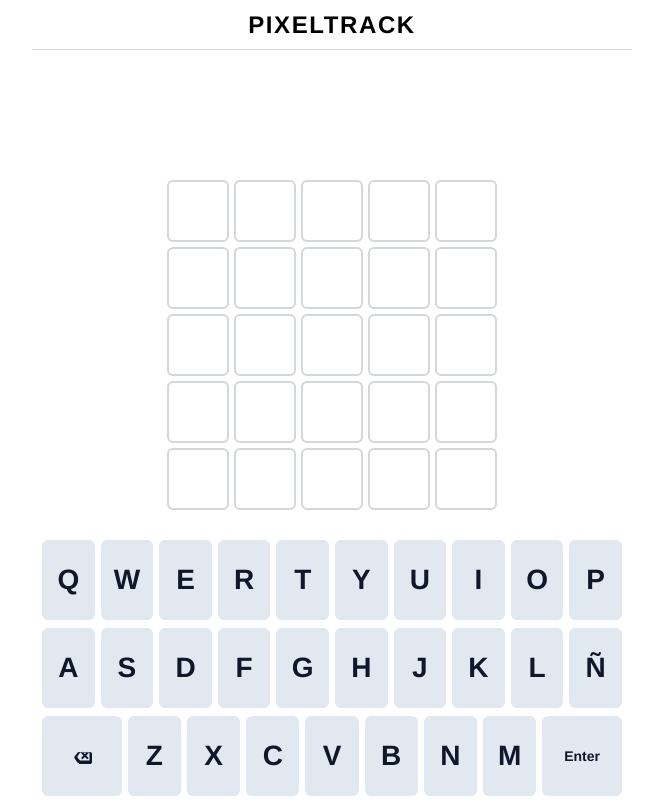
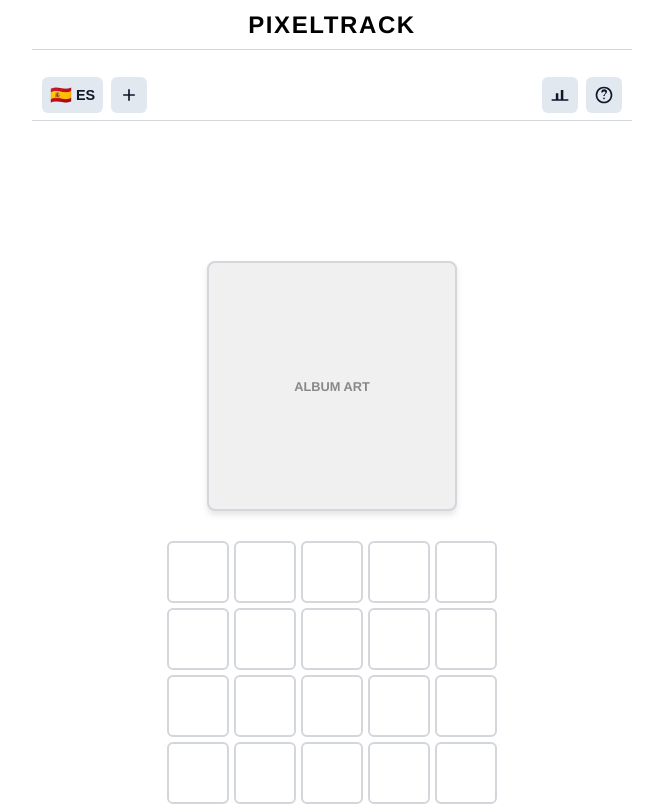
Before and after one commit to Diegoj97/PixelTrack, an Angular app: page /pixeltrack in a window 1280 px wide. Shown: the top 806 px of the page, without its empty margins (308-971 px from the left). Built offline with nearby package versions, Linux system fonts and the light colour scheme.

Commit message:
creado el navbar

```diff
--- /dev/null
+++ b/src/app/pixeltrack/components/album-image/album-image.component.css
@@ -0,0 +1,26 @@
+:host {
+  display: block;
+  width: 100%;
+  display: flex;
+  justify-content: center;
+  margin-bottom: 20px;
+}
+
+.album-container {
+  width: 250px;
+  height: 250px;
+  background-color: #f0f0f0;
+  border: 2px solid #d3d6da;
+  border-radius: 8px;
+  display: flex;
+  justify-content: center;
+  align-items: center;
+  box-shadow: 0 4px 6px rgba(0, 0, 0, 0.1);
+}
+
+.placeholder-image {
+  color: #888;
+  font-weight: bold;
+  text-transform: uppercase;
+  font-size: 0.8rem;
+}
--- /dev/null
+++ b/src/app/pixeltrack/components/album-image/album-image.component.html
@@ -0,0 +1,5 @@
+<div class="album-container">
+  <div class="placeholder-image">
+    <span>Album Art</span>
+  </div>
+</div>
--- /dev/null
+++ b/src/app/pixeltrack/components/navbar/navbar.component.css
@@ -0,0 +1,62 @@
+:host {
+  display: block;
+  width: 100%;
+  border-bottom: 1px solid #d3d6da;
+  background-color: #ffffff;
+}
+
+.navbar-container {
+  display: flex;
+  justify-content: space-between;
+  align-items: center;
+  height: 50px;
+  padding: 0 10px;
+  max-width: 600px;
+  margin: 0 auto;
+}
+
+.left-section, .right-section {
+  display: flex;
+  gap: 8px;
+  align-items: center;
+}
+
+.nav-btn {
+  background-color: #e2e8f0; /* Light blue-ish gray from image */
+  border: none;
+  border-radius: 6px;
+  cursor: pointer;
+  display: flex;
+  justify-content: center;
+  align-items: center;
+  padding: 0;
+  height: 36px;
+  min-width: 36px;
+  color: #0f172a;
+  transition: background-color 0.2s;
+}
+
+.nav-btn:hover {
+  background-color: #cbd5e1;
+}
+
+.icon-btn svg {
+  fill: currentColor;
+  width: 20px;
+  height: 20px;
+}
+
+.language-btn {
+  padding: 0 8px;
+  font-weight: bold;
+  font-size: 0.9rem;
+  gap: 4px;
+}
+
+.flag-icon {
+  font-size: 1.1rem;
+}
+
+.lang-text {
+  font-family: inherit;
+}
--- /dev/null
+++ b/src/app/pixeltrack/components/navbar/navbar.component.html
@@ -0,0 +1,33 @@
+<div class="navbar-container">
+  <div class="left-section">
+    <button class="nav-btn language-btn">
+      <span class="flag-icon">🇪🇸</span>
+      <span class="lang-text">ES</span>
+    </button>
+    <button class="nav-btn icon-btn" aria-label="Multiplayer">
+      <svg xmlns="http://www.w3.org/2000/svg" height="24" viewBox="0 -960 960 960" width="24">
+        <path d="M440-440H200v-80h240v-240h80v240h240v80H520v240h-80v-240Z"/>
+      </svg>
+    </button>
+  </div>
+
+  <div class="center-section">
+    <!-- Optional: Title could go here if needed, but user didn't ask for it in the navbar specifically,
+         though usually it's there. I'll leave it empty or put the title if the user wants to replace the header completely.
+         The user asked for a navbar component, I will assume it replaces the header title or sits above it.
+         Looking at the image, there is no title in the navbar row. -->
+  </div>
+
+  <div class="right-section">
+    <button class="nav-btn icon-btn" aria-label="Podium">
+      <svg xmlns="http://www.w3.org/2000/svg" height="24" viewBox="0 -960 960 960" width="24">
+        <path d="M280-280v-280h120v280H280Zm240 0v-440h120v440H520ZM80-200v-80h800v80H80Z"/>
+      </svg>
+    </button>
+    <button class="nav-btn icon-btn" aria-label="Help">
+      <svg xmlns="http://www.w3.org/2000/svg" height="24" viewBox="0 -960 960 960" width="24">
+        <path d="M480-280q17 0 28.5-11.5T520-320q0-17-11.5-28.5T480-360q-17 0-28.5 11.5T440-320q0 17 11.5 28.5T480-280Zm-36-154h74q0-33 7.5-52t42.5-52q26-26 41-49.5t15-56.5q0-56-41-86t-97-30q-57 0-92.5 30T342-618l66 26q5-18 22.5-39t53.5-21q32 0 48 17.5t16 38.5q0 20-14 37.5T506-520q-44 39-54 61.5T444-434Zm36 354q-83 0-156-31.5T197-197q-54-54-85.5-127T80-480q0-83 31.5-156T197-763q54-54 127-85.5T480-880q83 0 156 31.5T763-763q54 54 85.5 127T880-480q0 83-31.5 156T763-197q-54 54-127 85.5T480-80Zm0-80q134 0 227-93t93-227q0-134-93-227t-227-93q-134 0-227 93t-93 227q0 134 93 227t227 93Zm0-320Z"/>
+      </svg>
+    </button>
+  </div>
+</div>
--- a/src/app/pixeltrack/pages/pixeltrack-page/pixeltrack-page.css
+++ b/src/app/pixeltrack/pages/pixeltrack-page/pixeltrack-page.css
@@ -7,7 +7,7 @@
 
 .app-container {
   display: grid;
-  grid-template-rows: auto 1fr auto auto;
+  grid-template-rows: auto auto 1fr auto auto;
   height: 100%;
   max-width: 600px;
   margin: 0 auto;
@@ -32,12 +32,18 @@
 
 .game-board {
   display: flex;
+  flex-direction: column;
   justify-content: center;
   align-items: center;
   flex-grow: 1;
   padding: 10px;
   padding-top: 120px;
   padding-bottom: 10px;
+}
+
+app-navbar {
+  margin-top: 20px;
+  margin-bottom: 20px;
 }
 
 app-key-board {
--- a/src/app/pixeltrack/pages/pixeltrack-page/pixeltrack-page.html
+++ b/src/app/pixeltrack/pages/pixeltrack-page/pixeltrack-page.html
@@ -2,8 +2,10 @@
   <header class="header">
     <h1>PixelTrack</h1>
   </header>
+  <app-navbar></app-navbar>
 
   <main class="game-board">
+    <app-album-image></app-album-image>
     <app-board></app-board>
   </main>
 
--- a/src/app/pixeltrack/pages/pixeltrack-page/pixeltrack-page.ts
+++ b/src/app/pixeltrack/pages/pixeltrack-page/pixeltrack-page.ts
@@ -1,10 +1,12 @@
 import { Component } from '@angular/core';
 import { BoardComponent } from '../../components/board/board.component';
 import { KeyBoardComponent } from '../../components/key-board/key-board.component';
+import { AlbumImageComponent } from '../../components/album-image/album-image.component';
+import { NavbarComponent } from '../../components/navbar/navbar.component';
 
 @Component({
   selector: 'app-pixeltrack-page',
-  imports: [BoardComponent, KeyBoardComponent],
+  imports: [BoardComponent, KeyBoardComponent, AlbumImageComponent, NavbarComponent],
   templateUrl: './pixeltrack-page.html',
   styleUrl: './pixeltrack-page.css',
 })
```
Also changed, not shown: src/app/pixeltrack/components/album-image/album-image.component.ts (added, +12 -0 lines), src/app/pixeltrack/components/navbar/navbar.component.ts (added, +12 -0 lines).
